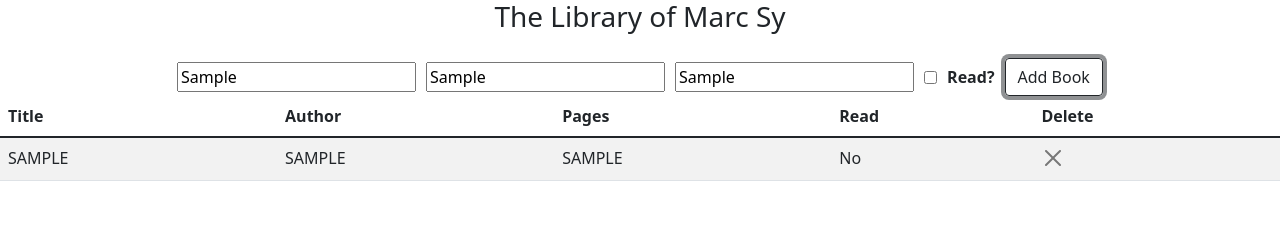
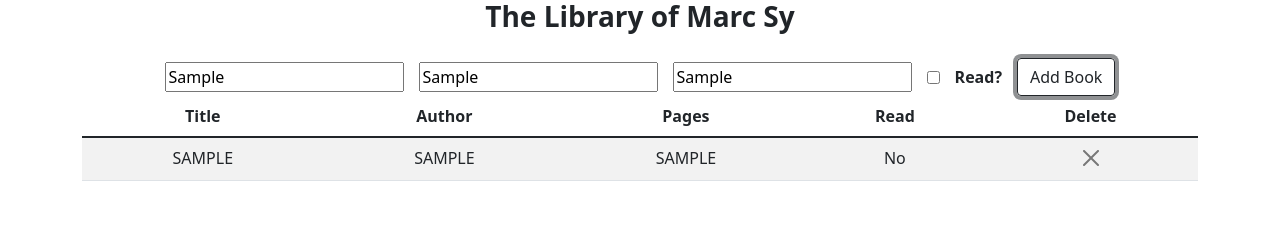
Before and after one commit to marcwsy/library, a plain HTML site: page index.html in a window 1280 px wide. Both pictures are taken after typing "Sample", "Sample", "Sample" into the empty fields and a click on the button "Add Book". Shown: the top 231 px of the page. Drawn offline with nearby package versions, Linux system fonts and the light colour scheme.

Commit message:
added can't be null

```diff
--- a/index.html
+++ b/index.html
@@ -10,8 +10,8 @@
     <title>Library</title>
 </head>
 <body>
-    <h3>The Library of Marc Sy</h3>
-    <div>
+    <h3><strong>The Library of Marc Sy</strong></h3>
+    <div class="container">
         <div id="data">
             <input type="text" id="title" placeholder="Enter Title">
             <input type="text" id="author" placeholder="Enter Author">
--- a/script.js
+++ b/script.js
@@ -14,7 +14,7 @@ class Book {
         }
 }
 
-Book.prototype.toggleRead = function () {
+Book.prototype.toggleRead = function() {
     if (this.read) {
         this.read = false;
     }
@@ -22,6 +22,7 @@ Book.prototype.toggleRead = function () {
         this.read = true;
     }
 }
+
 function addBookToLibrary(title, author, pages, read) {
     let book = new Book(title, author, parseInt(pages), read);
     myLibrary.push(book);
@@ -37,14 +38,23 @@ let readBook = document.getElementById('read')
 function deleteRow(elem) {
     table = elem.parentNode.parentNode.parentNode;
     let row = elem.parentNode.parentNode;
+    alert('are you sure you want to delete?')
     row.parentNode.removeChild(row);
-  }
+    }
 
-addBook.addEventListener('click', () => {
+addBook.addEventListener('click', addBookToTable)
+
+function addBookToTable() {
     let title = titleInput.value.toUpperCase()
     let author = authorInput.value.toUpperCase()
     let pages = pagesInput.value.toUpperCase()
     let read = readBook.checked
+    if (title === '') {
+        return alert('Title cannot be blank')
+    }
+    else if (author === '') {
+        return alert('Author cannot be blank')
+    }
     if (readBook.checked == true) {
         read = 'Yes'
     }
@@ -63,4 +73,4 @@ addBook.addEventListener('click', () => {
                     `
     table.innerHTML += template
     addBookToLibrary(title, author, pages, read)
-})
+}
--- a/style.css
+++ b/style.css
@@ -14,9 +14,11 @@ h3 {
     display: flex;
     align-items: center;
     justify-content: center;
-    gap: 10px;
+    gap: 15px;
 }
-
+tr {
+    text-align: center;
+}
 .footer {
     position: absolute;
     bottom: 0;
```
